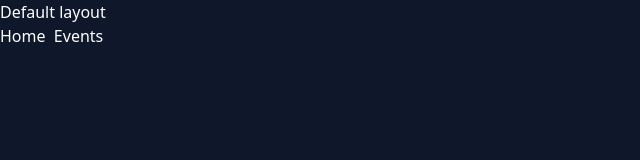
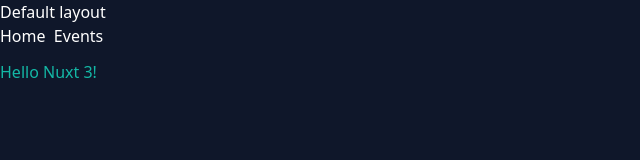
Before and after one commit to rust-jvm-go/nuxt3-app, a Nuxt app: page /greeting in a window 1280 px wide. Shown: the top 160 px of the page, without its empty margins (0-640 px from the left). Built offline with nearby package versions, Linux system fonts and the light colour scheme.

Commit message:
Initially added a composable

```diff
--- /dev/null
+++ b/composables/useUtils.ts
@@ -0,0 +1,6 @@
+export const useUtils = () => {
+  const sayHello = () => console.log("Hello");
+  return {
+    sayHello,
+  };
+};
--- /dev/null
+++ b/pages/greeting.vue
@@ -0,0 +1,14 @@
+<template>
+  <div class="container py-3 mx-auto Greeting">
+    <h1 class="text-teal-500">Hello Nuxt 3!</h1>
+  </div>
+</template>
+
+<script lang="ts" setup>
+const { sayHello } = useUtils();
+sayHello();
+</script>
+
+<style lang="scss" scoped>
+
+</style>
--- a/tailwind.config.js
+++ b/tailwind.config.js
@@ -1,6 +1,7 @@
 /** @type {string[]} */
 export const content= [
   "./components/**/*.{js,vue,ts}",
+  "./composables/**/*.{js,vue,ts}",
   "./layouts/**/*.vue",
   "./pages/**/*.vue",
   "./plugins/**/*.{js,ts}",
```
